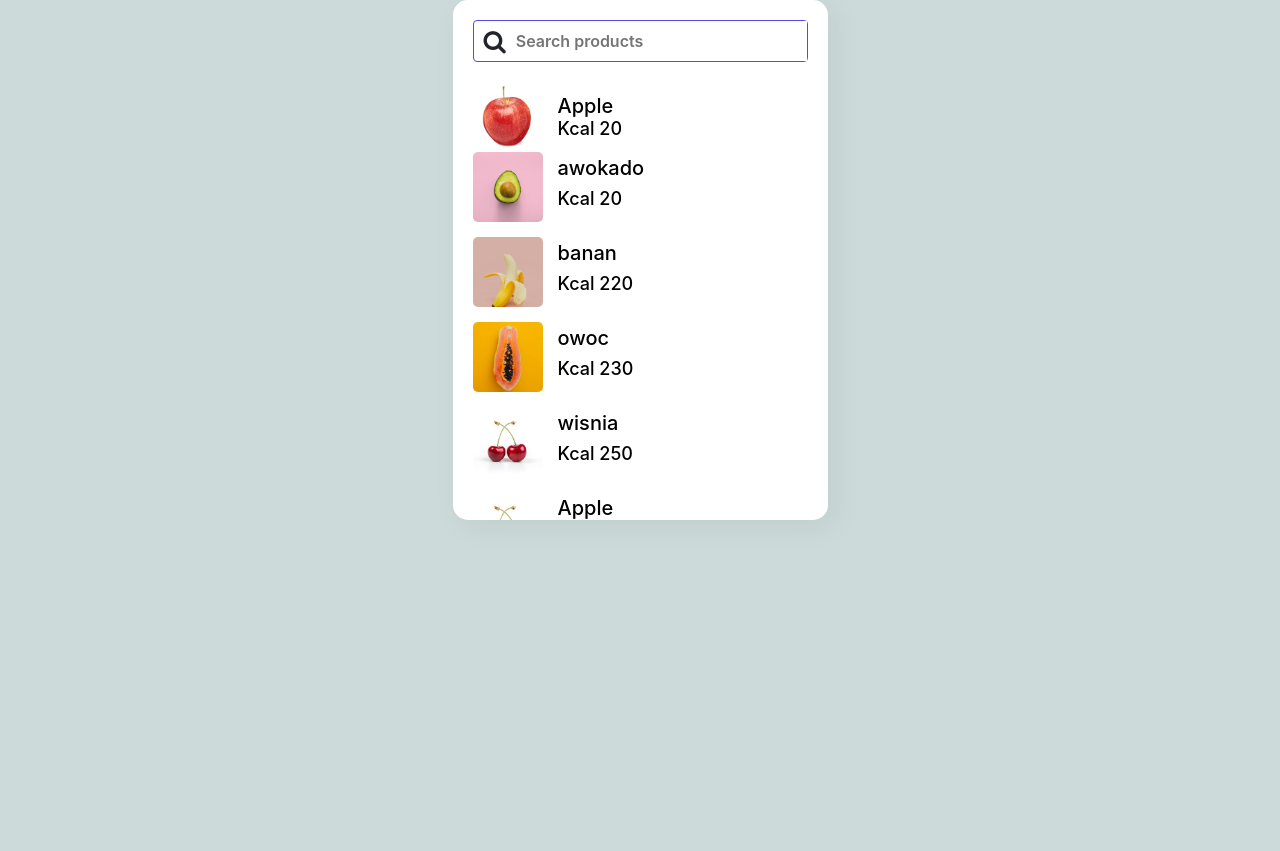
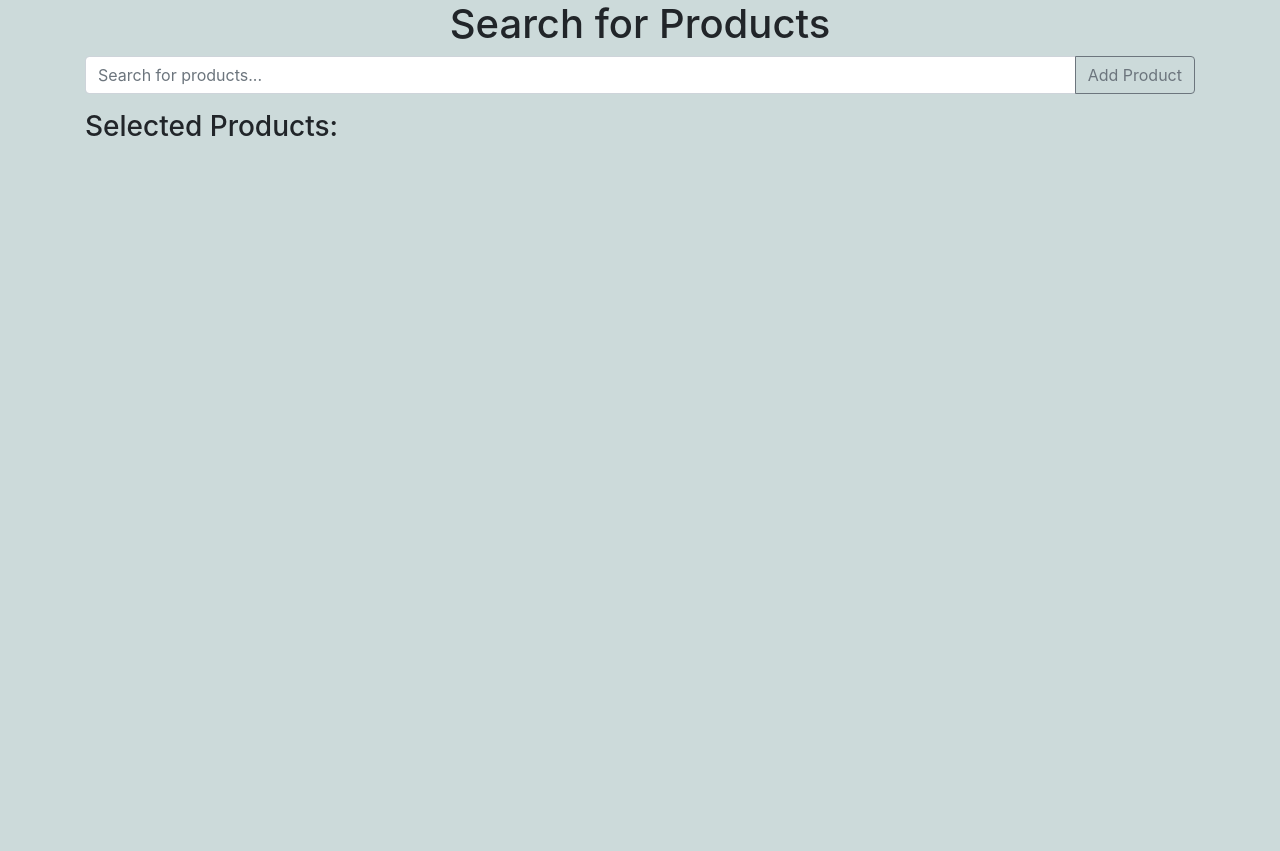
Before and after one commit to miedzygalaktycznygit/website, a Flask app: page / in a window 1280 px wide. Shown: the part 56-907 px from the top of the page. Run offline with Flask 3, Linux system fonts and the light colour scheme; a user stored in the database is signed in; some libraries are stand-ins or nearby versions.

Commit message:
aktualizacja projektu

```diff
--- a/website/__init__.py
+++ b/website/__init__.py
@@ -18,7 +18,7 @@ def create_app():
     app.register_blueprint(views, url_prefix='/')
     app.register_blueprint(auth, url_prefix='/')
 
-    from .models import User, Note
+    from .models import User, Note, Product
 
     create_database(app)
 
--- a/website/templates/home.html
+++ b/website/templates/home.html
@@ -3,96 +3,96 @@
 {% block title %} Home Page {% endblock %}
 
 {% block content %}
-<!--
-<h1 align="center">Notes</h1>
-<ul class="list-group list-group-flush" id="notes">
-    {% for note in user.notes %}
-    <li class="list-group-item">{{ note.data }}
-        <button type="button" class="close" onClick="deleteNote({{ note.id }})">
-            <span aria-hidden="true">&times;</span>
-        </button>
-    </li>
-    {% endfor %}
-</ul>
-<form method="POST">
-    <textarea name="note" id="note" class="form-control"></textarea>
-    <br />
-    <div align="center">
-        <button type="submit" class="btn btn-primary">Add Note</button>
-    </div>
-</form>
--->
-<section class="container" style="width: 375px; height: 520px; background-color: rgb(255, 255, 255);border-radius: 15px; box-shadow: 7px 7px 30px rgba(0,0,0,0.06); padding: 20px; overflow-y: scroll;">
-    <form style="width: 100%; border: 1px solid rgb(82, 74, 235); border-radius: 4px; display: flex; flex-direction: row; align-items: center;">
-        <i class="fa fa-search" style="font-size:24px; padding-left: 10px;"></i>
-        <input type="text" name="" id="search-item" placeholder="Search products" onkeyup="search()" style="border: none; outline: none; box-shadow: none; width: 100%; font-size: 16px; font-weight: 600; padding: 8px 10px;"/>
-    </form>
-    <div class="product-list" id="product-list" style="padding: 20px 0; flex-direction: column; gap: 15px">
-        <div class="product" style="display: flex; align-items: center; cursor: pointer; justify-content: flex-start;">
-            <img src="{{ url_for('static', filename='apple.jpg') }}" alt="Apple" style="width: 70px; height: auto; object-fit: cover; border-radius: 5px;">
-            <div class="p-details" style="padding-left: 15px;">
-                <h2 style="font-size: 20px; color: black; margin: 0;">Apple</h2>
-                <h3 style="font-size: 18px; color: black; margin: 0;">Kcal 20</h3>
-            </div>
-        </div>
-        <div class="product" style="display: flex; align-items: center; cursor: pointer; padding-bottom: 15px; justify-content: flex-start;">
-            <img src="{{ url_for('static', filename='awokado.jpg') }}" alt="Apple" style="width: 70px; height: 70px; object-fit: cover; border-radius: 5px;">
-            <div class="p-details" style="padding-left: 15px;">
-                <h2 style="font-size: 20px; color: black;">awokado</h2>
-                <h3 style="font-size: 18px; color: black;">Kcal 20</h3>
-            </div>
-        </div>
-        <div class="product" style="display: flex; align-items: center; cursor: pointer; padding-bottom: 15px; justify-content: flex-start;">
-            <img src="{{ url_for('static', filename='banan.jpg') }}" alt="Apple" style="width: 70px; height: 70px; object-fit: cover; border-radius: 5px;">
-            <div class="p-details" style="padding-left: 15px;">
-                <h2 style="font-size: 20px; color: black;">banan</h2>
-                <h3 style="font-size: 18px; color: black;">Kcal 220</h3>
-            </div>
-        </div>
-        <div class="product" style="display: flex; align-items: center; cursor: pointer; padding-bottom: 15px; justify-content: flex-start;">
-            <img src="{{ url_for('static', filename='owoc.jpg') }}" alt="Apple" style="width: 70px; height: 70px; object-fit: cover; border-radius: 5px;">
-            <div class="p-details" style="padding-left: 15px;">
-                <h2 style="font-size: 20px; color: black;">owoc</h2>
-                <h3 style="font-size: 18px; color: black;">Kcal 230</h3>
-            </div>
-        </div>
-        <div class="product" style="display: flex; align-items: center; cursor: pointer; padding-bottom: 15px; justify-content: flex-start;">
-            <img src="{{ url_for('static', filename='wisnia.jpg') }}" alt="Apple" style="width: 70px; height: 70px; object-fit: cover; border-radius: 5px;">
-            <div class="p-details" style="padding-left: 15px;">
-                <h2 style="font-size: 20px; color: black;">wisnia</h2>
-                <h3 style="font-size: 18px; color: black;">Kcal 250</h3>
-            </div>
-        </div>
-        <div class="product" style="display: flex; align-items: center; cursor: pointer; padding-bottom: 15px; justify-content: flex-start;">
-            <img src="{{ url_for('static', filename='wisnia.jpg') }}" alt="Apple" style="width: 70px; height: 70px; object-fit: cover; border-radius: 5px;">
-            <div class="p-details" style="padding-left: 15px;">
-                <h2 style="font-size: 20px; color: black;">Apple</h2>
-                <h3 style="font-size: 18px; color: black;">Kcal 208</h3>
-            </div>
-        </div>
-        <div class="product" style="display: flex; align-items: center; cursor: pointer; padding-bottom: 15px; justify-content: flex-start;">
-            <img src="{{ url_for('static', filename='wisnia.jpg') }}" alt="Apple" style="width: 70px; height: 70px; object-fit: cover; border-radius: 5px;">
-            <div class="p-details" style="padding-left: 15px;">
-                <h2 style="font-size: 20px; color: black;">Apple</h2>
-                <h3 style="font-size: 18px; color: black;">Kcal 20</h3>
-            </div>
-        </div>
-        <div class="product" style="display: flex; align-items: center; cursor: pointer; padding-bottom: 15px; justify-content: flex-start;">
-            <img src="{{ url_for('static', filename='wisnia.jpg') }}" alt="Apple" style="width: 70px; height: 70px; object-fit: cover; border-radius: 5px;">
-            <div class="p-details" style="padding-left: 15px;">
-                <h2 style="font-size: 20px; color: black;">Apple</h2>
-                <h3 style="font-size: 18px; color: black;">Kcal 20</h3>
-            </div>
-        </div>
-        <div class="product" style="display: flex; align-items: center; cursor: pointer; padding-bottom: 15px; justify-content: flex-start;">
-            <img src="{{ url_for('static', filename='wisnia.jpg') }}" alt="Apple" style="width: 70px; height: 70px; object-fit: cover; border-radius: 5px;">
-            <div class="p-details" style="padding-left: 15px;">
-                <h2 style="font-size: 20px; color: black;">Apple</h2>
-                <h3 style="font-size: 18px; color: black;">Kcal 20</h3>
-            </div>
+<div class="container">
+    <h1 class="text-center">Search for Products</h1>
+
+    <!-- Search Bar -->
+    <div class="input-group mb-3">
+        <input type="text" id="search-input" class="form-control" placeholder="Search for products..." onkeyup="showSuggestions()" onclick="showSuggestions()">
+        <div class="input-group-append">
+            <button class="btn btn-outline-secondary" type="button" onclick="addProduct()">Add Product</button>
         </div>
     </div>
-</section>
 
+    <!-- Suggestions List -->
+    <ul id="suggestions-list" class="list-group"></ul>
+
+    <!-- Product List -->
+    <h3>Selected Products:</h3>
+    <ul id="product-list" class="list-group">
+        <!-- Lista dodanych produktów -->
+    </ul>
+</div>
+
+<script>
+    let selectedProducts = [];
+
+    function showSuggestions() {
+        const query = document.getElementById('search-input').value;
+
+        fetch(`/search?q=${query}`)
+            .then(response => response.json())
+            .then(data => {
+                const suggestionsList = document.getElementById('suggestions-list');
+                suggestionsList.innerHTML = ''; // Wyczyść listę sugestii
+
+                // Pokaż maksymalnie 5 najlepszych dopasowań
+                const maxSuggestions = 5;
+                const limitedData = data.slice(0, maxSuggestions);
+
+                limitedData.forEach(product => {
+                    const li = document.createElement('li');
+                    li.className = 'list-group-item';
+                    li.innerHTML = `${product.name} - Price: $${product.price}, Calories: ${product.calories}, Protein: ${product.protein}g`;
+                    li.onclick = () => selectProduct(product);
+                    suggestionsList.appendChild(li);
+                });
+            });
+    }
+
+    function selectProduct(product) {
+        // Sprawdzenie, czy produkt nie został już dodany
+        if (!selectedProducts.some(p => p.name === product.name)) {
+            selectedProducts.push(product);
+            updateProductList();
+        }
+        document.getElementById('search-input').value = '';  // Wyczyść pole wyszukiwania
+        document.getElementById('suggestions-list').innerHTML = '';  // Wyczyść sugestie
+    }
+
+    function updateProductList() {
+        const productList = document.getElementById('product-list');
+        productList.innerHTML = ''; // Wyczyść bieżącą listę
+
+        selectedProducts.forEach((product, index) => {
+            const li = document.createElement('li');
+            li.className = 'list-group-item d-flex justify-content-between align-items-center';
+            li.innerHTML = `${product.name} - Price: $${product.price}, Calories: ${product.calories}, Protein: ${product.protein}g`;
+
+            // Dodanie przycisku "Usuń"
+            const removeButton = document.createElement('button');
+            removeButton.className = 'btn btn-danger btn-sm';
+            removeButton.textContent = 'Usuń';
+            removeButton.onclick = () => removeProduct(index);
+            li.appendChild(removeButton);
+
+            productList.appendChild(li);
+        });
+    }
+
+    function removeProduct(index) {
+        selectedProducts.splice(index, 1); // Usuń produkt z listy
+        updateProductList(); // Zaktualizuj widok listy
+    }
+
+    // Ukryj sugestie, gdy użytkownik kliknie poza polem wyszukiwania
+    document.addEventListener('click', function(event) {
+        const searchInput = document.getElementById('search-input');
+        const suggestionsList = document.getElementById('suggestions-list');
+        if (!searchInput.contains(event.target) && !suggestionsList.contains(event.target)) {
+            suggestionsList.innerHTML = '';  // Ukryj sugestie
+        }
+    });
+</script>
 
 {% endblock %}
--- a/website/views.py
+++ b/website/views.py
@@ -1,6 +1,7 @@
 from flask import Blueprint, render_template, request, flash, jsonify
 from flask_login import login_required, current_user
 from .models import Note
+from .models import Product
 from . import db
 import json
 
@@ -31,3 +32,23 @@ def delete_note():
             db.session.delete(note)
             db.session.commit()
     return jsonify({})
+
+@views.route('/search')
+def search():
+    query = request.args.get('q', '').lower()
+    if query:
+        products = Product.query.filter(Product.name.ilike(f'%{query}%')).all()
+    else:
+        products = Product.query.all()
+
+    product_list = [{
+        "name": product.name,
+        "price": product.price,
+        "calories": product.calories,
+        "protein": product.protein,
+        "fat": product.fat,
+        "carbs": product.carbs,
+        "fiber": product.fiber
+    } for product in products]
+
+    return jsonify(product_list)
```
Also changed, not shown: website/models.py (+12 -0 lines), website/populate.py (added, +36 -0 lines), instance/database.db.
